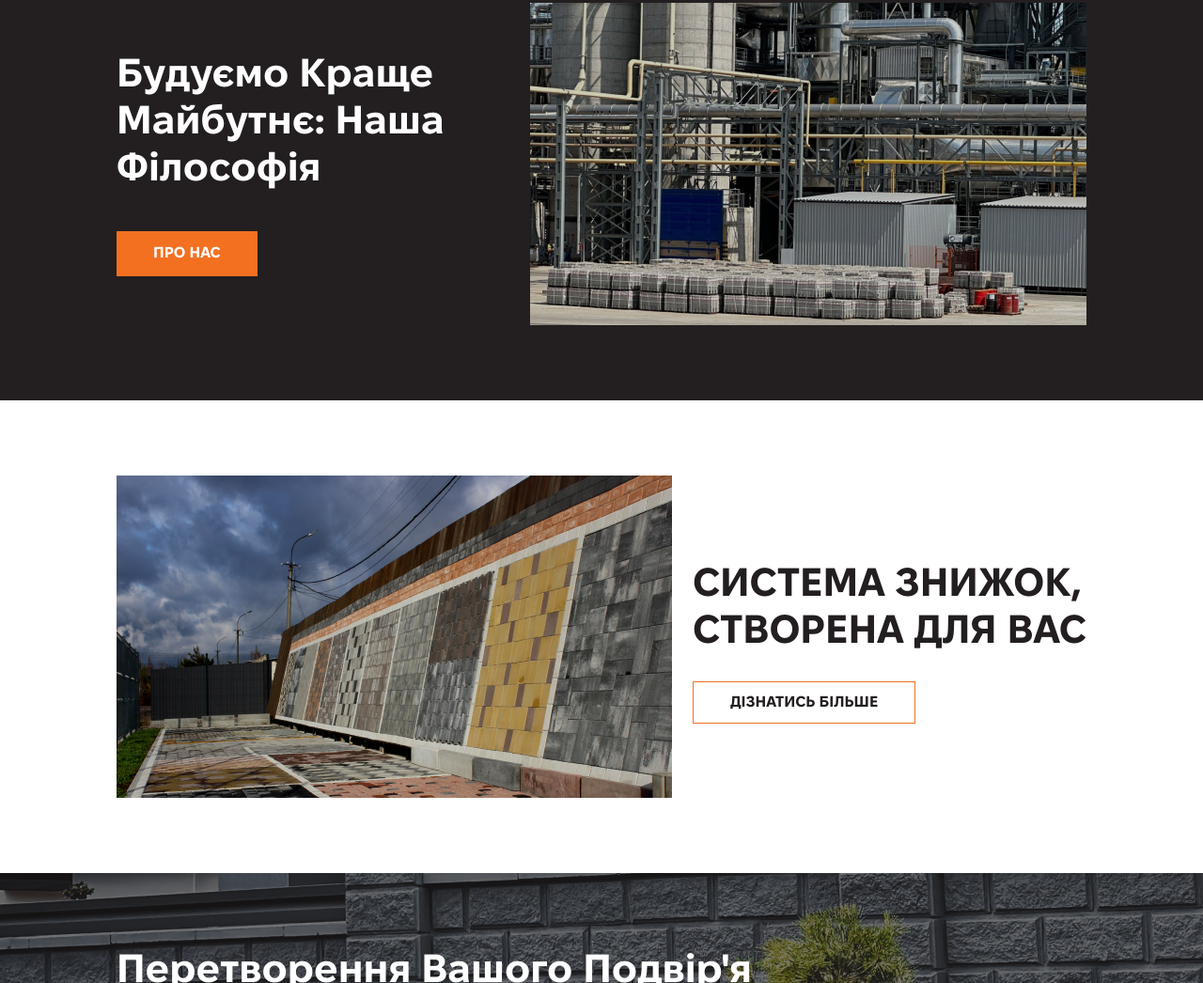
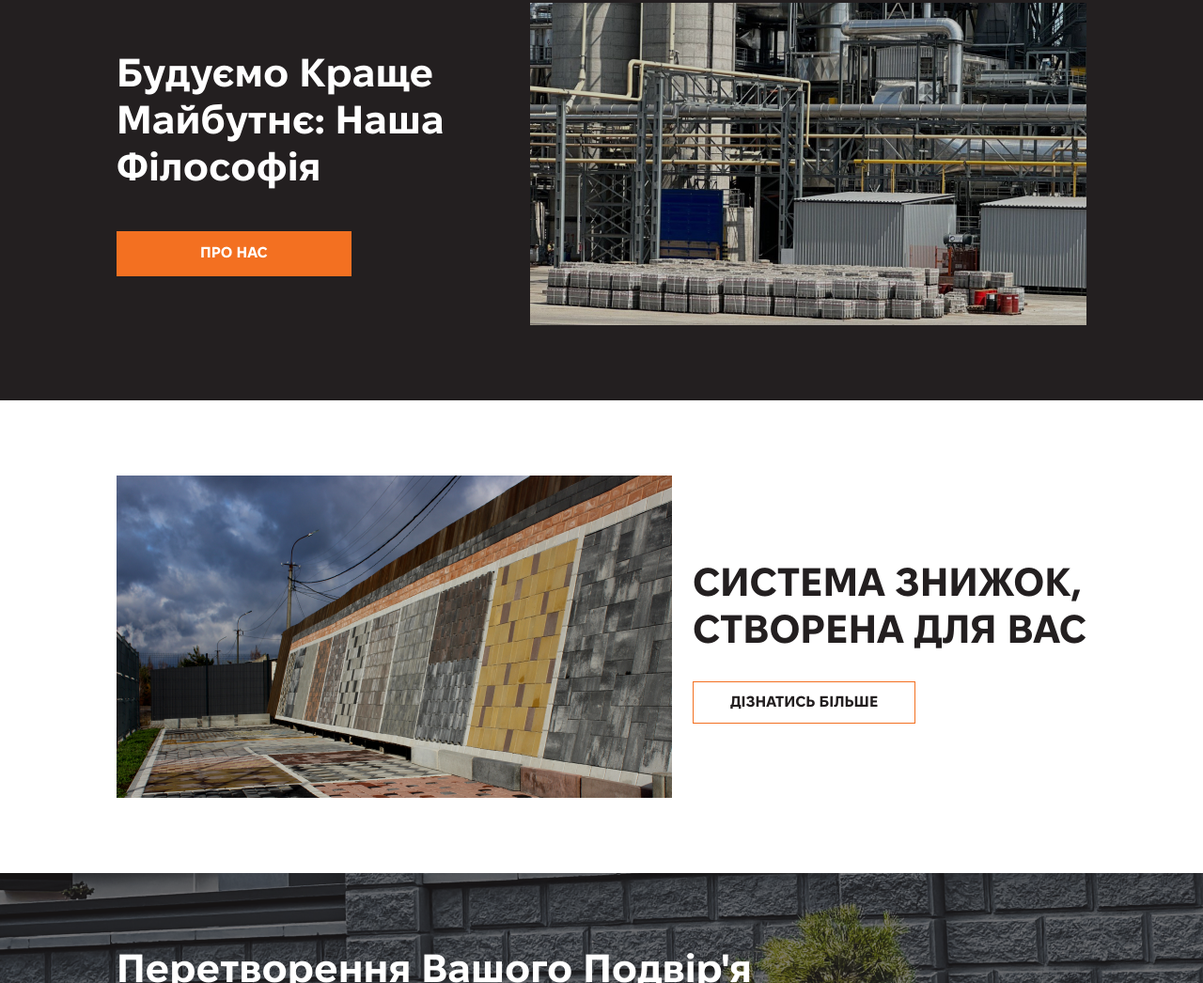
Before and after one commit to paliokha7/Art_bruk, a plain HTML site: page index.html in a window 1280 px wide. Shown: the part 1378-2424 px from the top of the page at 94% size. Drawn offline with Linux system fonts and the light colour scheme.

Commit message:
Update styles.css

```diff
--- a/css/styles.css
+++ b/css/styles.css
@@ -231,7 +231,7 @@ ul {
 }
 .about .btn {
   display: inline-block;
-  padding: 14px 39px;
+  padding: 14px 89px;
   background: #f37021;
   color: #ffff;
   font-weight: 700;
```
